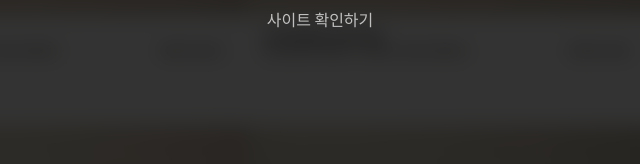
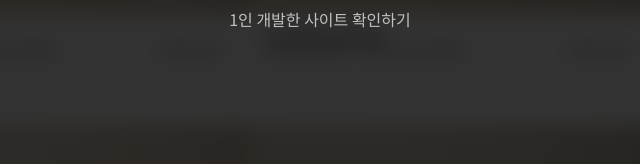
Before and after one commit to yuziwoo/portfolio3, a plain HTML site: page works.html in a window 1280 px wide. Both pictures are taken after a click on the element 640 px from the left and 400 px from the top of the page. Shown: the part 524-688 px from the top of the page, 570-1210 px from the left. Drawn offline with Linux system fonts and the light colour scheme.

Commit message:
바오밥 퍼니처 ver.02로 변경

```diff
--- a/css/works.css
+++ b/css/works.css
@@ -140,7 +140,7 @@ a {
 }
 .info .hyperlink .button_box{
   text-align: center;
-  width: 120px;
+  width: 200px;
   margin: auto;
   height: 100%;
   transition: all 0.4s;
--- a/js/works.js
+++ b/js/works.js
@@ -16,7 +16,7 @@ window.addEventListener("DOMContentLoaded", (e) => {
   })
 
   let content_values = [
-    ["baobab", "https://yuziwoo.github.io/baobab/"],
+    ["baobab", "https://yuziwoo.github.io/baobab2/"],
     ["elgroup", "elgroup/index.html"]
   ]
 
@@ -57,7 +57,6 @@ window.addEventListener("DOMContentLoaded", (e) => {
       size++
     }
   }
-});
 
   window.addEventListener("resize", (e) => {
     if(size < 1){
@@ -67,3 +66,6 @@ window.addEventListener("resize", (e) => {
       }
     }
   })
+
+
+});
--- a/works.html
+++ b/works.html
@@ -85,10 +85,10 @@
       <div class="hyperlink">
         <a href="#" target="_blank" class="button_box">
           <div class="up">
-            사이트 확인하기
+            1인 개발한 사이트 확인하기
           </div>
           <div class="down">
-            사이트 확인하기
+            1인 개발한 사이트 확인하기
           </div>
         </a>
       </div>
```
Lines whose indentation alone changed are shown as unchanged.
